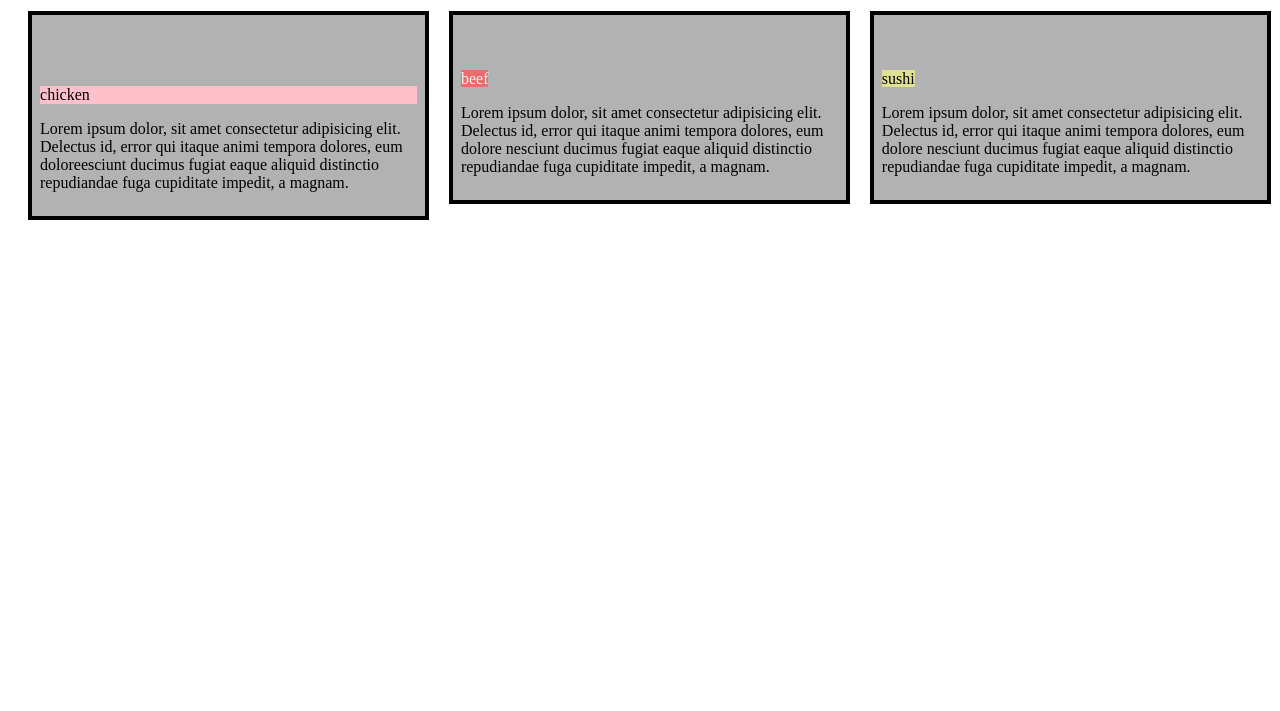
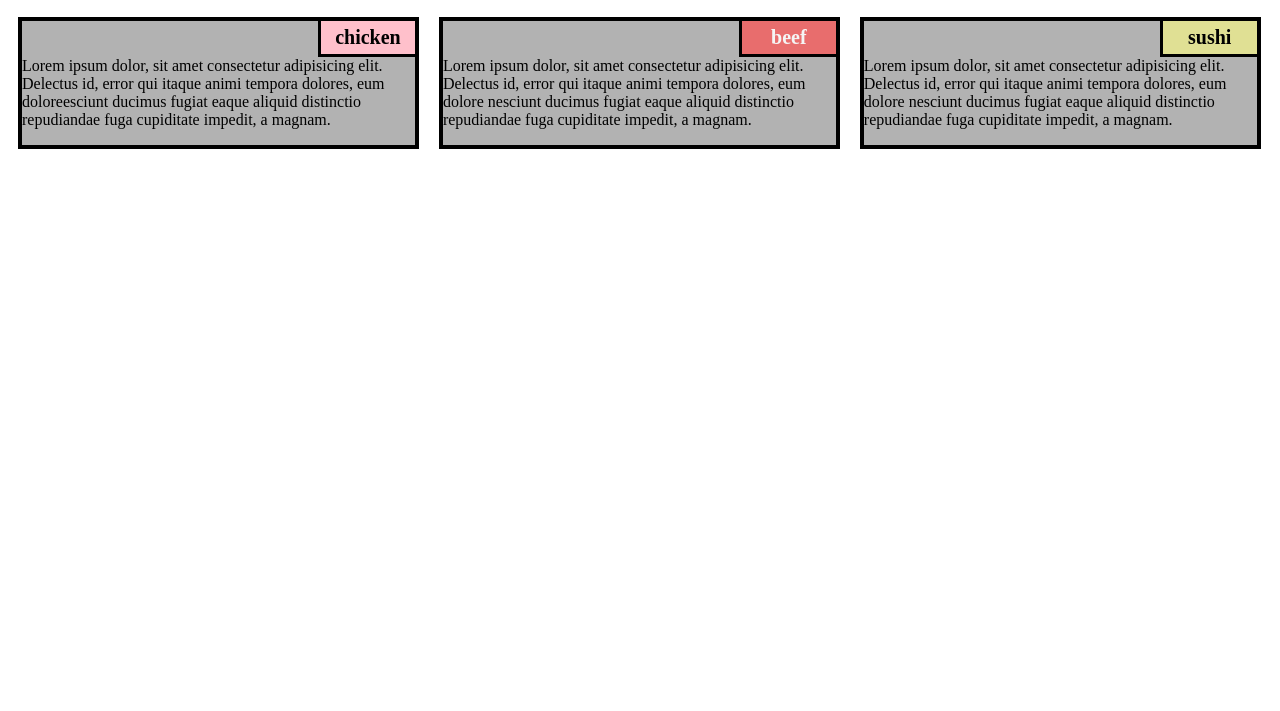
Before and after one commit to Binu10845/Binu---Module-2, a plain HTML site: page index.html in a window 1280 px wide. Shown: the part 89-800 px from the top of the page. Drawn offline with Linux system fonts and the light colour scheme.

Commit message:
Update style.css

```diff
--- a/style.css
+++ b/style.css
@@ -7,57 +7,70 @@
 }
 
 
-
-.container {
-    width: 100%;
-    height: 100%;
-    overflow: none;
-  }
-
-
-
  h1 {
     text-align: center;
     font-weight: bold;
     color: black;
 }
 
-.content-name  {
-  overflow: none;
-  text-align: center;
-  border: 4px solid black;
-  width: 100%;
-  height: 40px;
-  padding: 5px;
-  font-weight: bold;
-  /* float: right;
-  margin-top: 0;
-  margin-right: 0;
-     */
+section {
+    position: relative;
+    padding: 15px;
+    width: 100%;
+}
+p {
+    position: relative;
+    clear: right;
 }
 
-.content {
+.name1  {
+    float: right;
+    width: 100px;
+    padding: 5px;
+    margin: -3px -3px 0;
+    border: 3px solid black;
+    text-align: center;
+    font-weight: bold;
+    font-size: 125%;
+    background-color: #ffc0cb;
+
+
+}
+
+div {
     border: 4px solid black;
-    width: 100%;
-    height: auto;
-    margin: 2.5%;
-    color: black
-    font-size: 25px;
-    padding: 2%;
-    padding-top: 55px;
     background-color: rgba(0,0,0,0.3);
     position: relative;
+    width: 100%;
+    margin-left: auto;
+    margin-right: auto;
+    margin-bottom: auto;
   }
-.name1 {
-    background-color: #ffc0cb;
 
-}
 .name2 {
     color: whitesmoke;
     background-color: rgb(232, 109, 109);
+    float: right;
+    width: 100px;
+    padding: 5px;
+    margin: -3px -3px 0;
+    border: 3px solid black;
+    text-align: center;
+    font-weight: bold;
+    font-size: 125%;
+
 }
 .name3 {
     background-color: rgb(224, 224, 148);
+    float: right;
+    width: 100px;
+    padding: 5px;
+    margin: -3px -3px 0;
+    border: 3px solid black;
+    text-align: center;
+    font-weight: bold;
+    font-size: 125%;
+
 }
 
 
```
